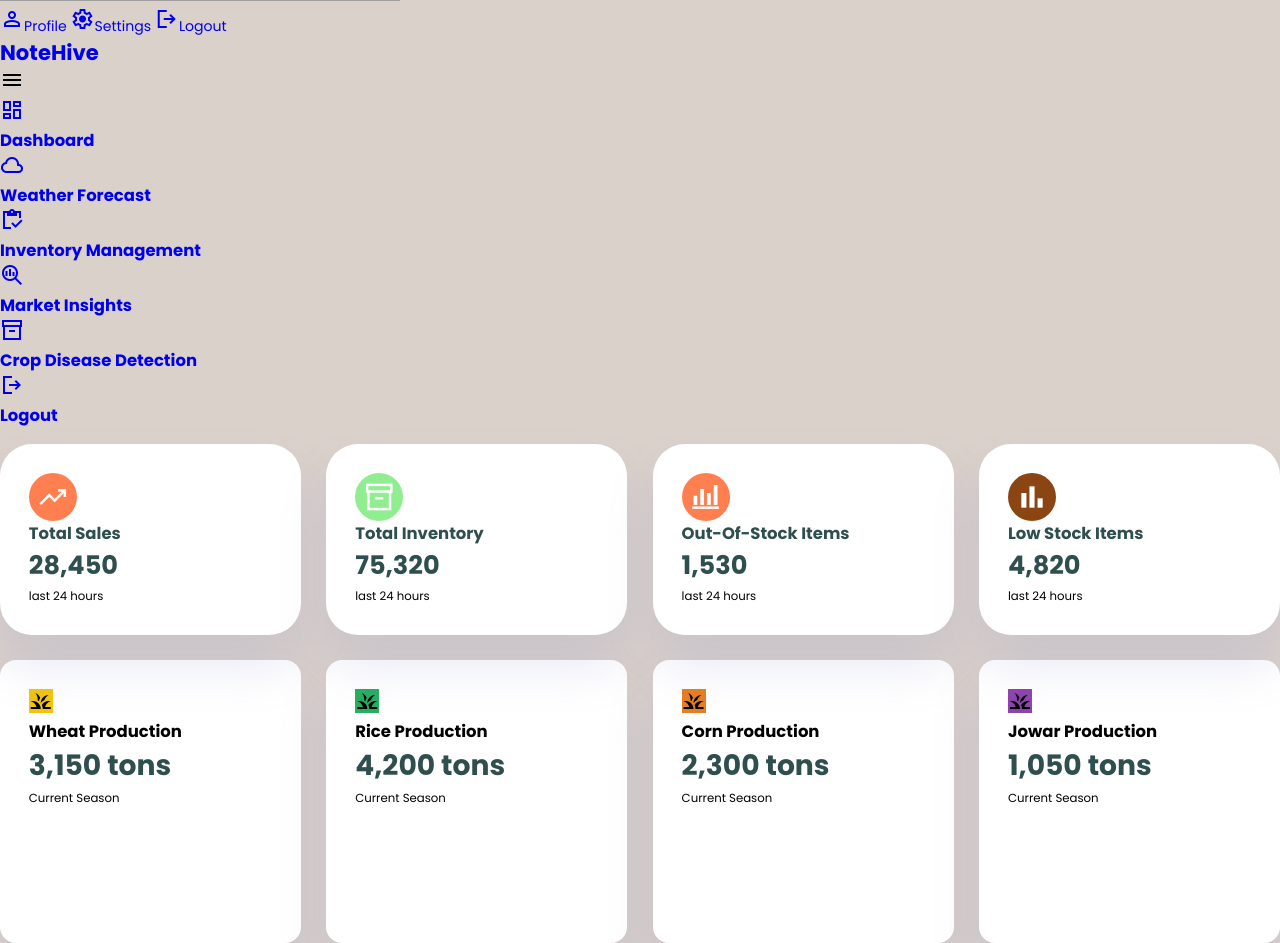
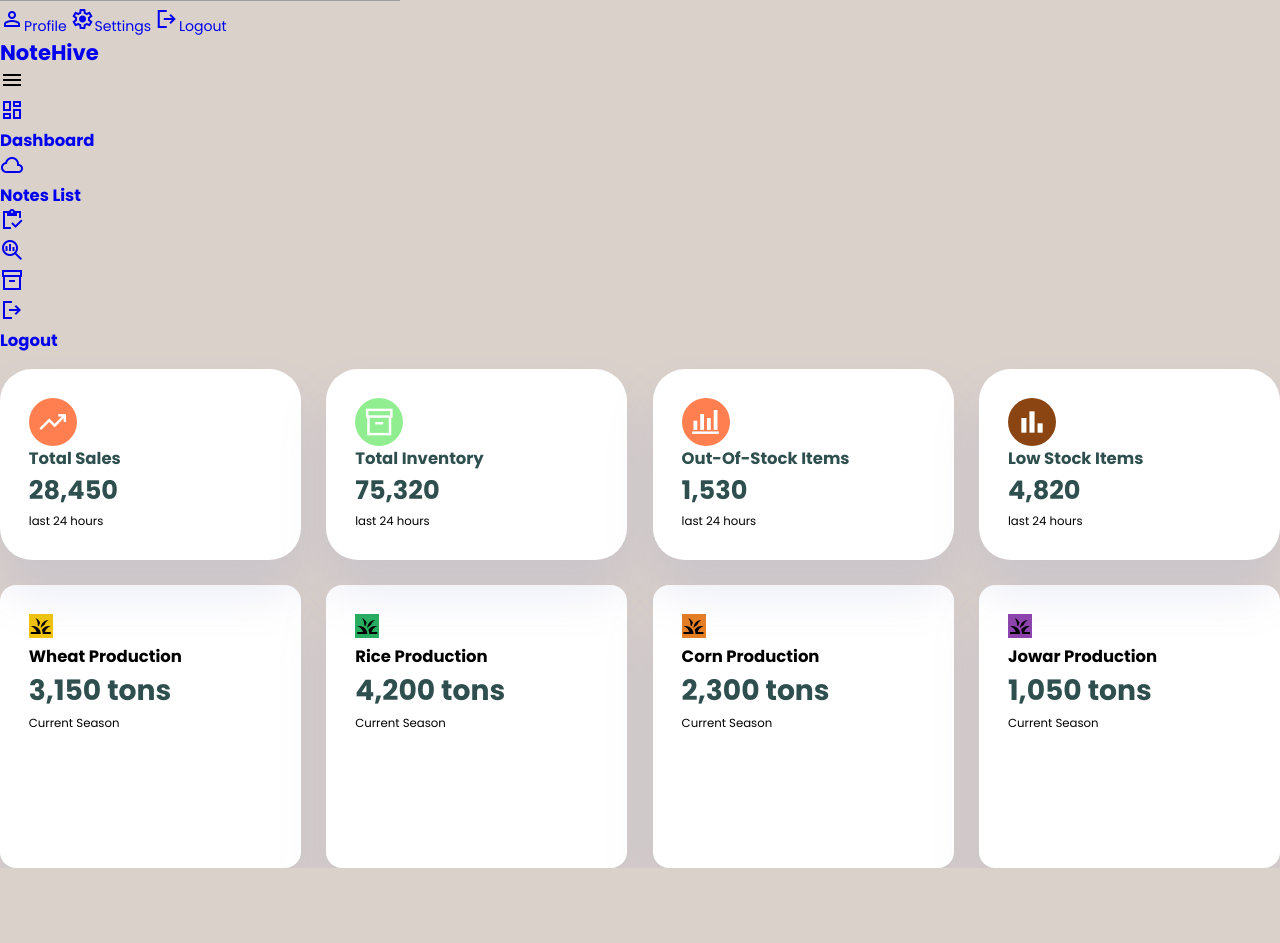
Before and after one commit to Kash4511/NoteHive, a Django app: page /dashboard/ in a window 1280 px wide. Shown: the part 329-1272 px from the top of the page. After the commit the page ends 1197 px from the top, so only its background shows below. Run offline with Django 5.2, Linux system fonts and the light colour scheme; grey boxes are pictures that could not be loaded.

Commit message:
notes list on dashboard

```diff
--- a/notes/urls.py
+++ b/notes/urls.py
@@ -2,7 +2,7 @@ from django.urls import path
 from .views import notes_list_view, create_note_view, delete_note_view
 
 urlpatterns = [
-    path('', notes_list_view, name='notes_list'),
+    path('list/', notes_list_view, name='notes_list'),
     path('new/', create_note_view, name='create_note'),
     path('delete/<int:note_id>/', delete_note_view, name='delete_note'),
 ]
--- a/templates/sidebar.html
+++ b/templates/sidebar.html
@@ -39,24 +39,24 @@
             <h3>Dashboard</h3>
         </a>
 
-
-        <a href="#" class="{% if request.resolver_match.url_name == 'weather_forecast' %}active{% endif %}">
+<!-- Sidebar -->
+        <a href="{% url 'notes_list' %}" class="{% if request.resolver_match.url_name == 'notes_list' %}active{% endif %}">
             <span class="material-symbols-sharp">cloud</span>
-            <h3>Weather Forecast</h3>
+            <h3>Notes List</h3>
         </a>
 
         <a href="#" class="{% if request.resolver_match.url_name == 'inventory_report' or request.resolver_match.url_name == 'add_product' %}active{% endif %}">
             <span class="material-symbols-sharp">inventory</span>
-            <h3>Inventory Management</h3>
+            <h3></h3>
         </a>
         <a href="#" class="{% if request.resolver_match.url_name == 'crop_analysis' %}active{% endif %}">
             <span class="material-symbols-sharp">search_insights</span>
-            <h3>Market Insights</h3>
+            <h3></h3>
         </a>
 
         <a href="#" class="{% if request.resolver_match.url_name == 'home' %}active{% endif %}">
             <span class="material-symbols-sharp">inventory_2</span>
-            <h3>Crop Disease Detection</h3>
+            <h3></h3>
         </a>
 
 
```
Also changed, not shown: db.sqlite3.
